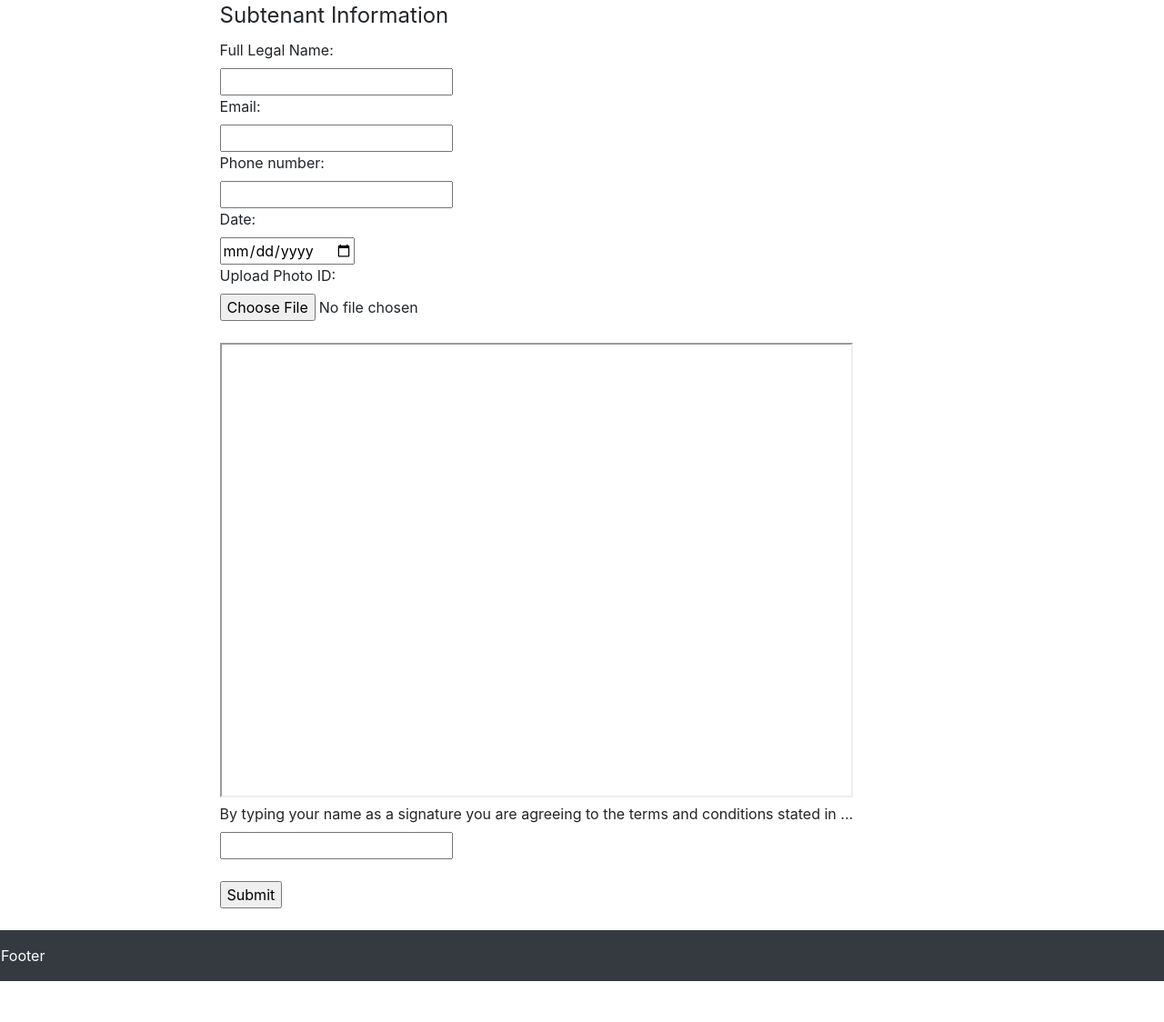
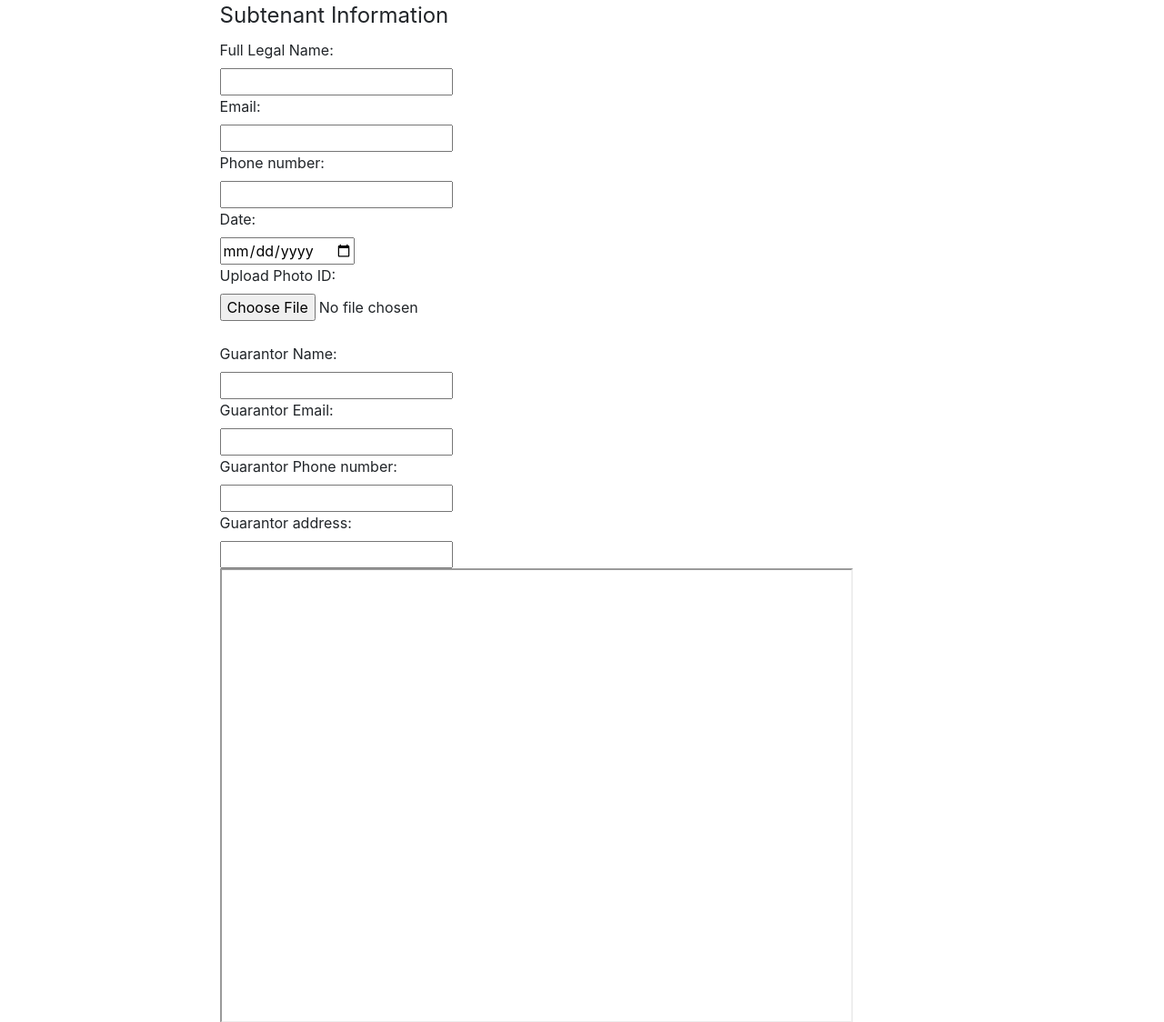
Before and after one commit to tuanla074/UniversitySublet, a Django app: page /sublets/1/subtenantInfo/ in a window 1280 px wide. Shown: the part 97-1221 px from the top of the page at 91% size. Before the commit the page ends 1176 px from the top, so only its background shows below. Run offline with Django 3.2, Linux system fonts and the light colour scheme; some libraries are stand-ins or nearby versions.

Commit message:
Commit at the end of demo.

```diff
--- a/sublets/templates/sublets/subtenantInfo.html
+++ b/sublets/templates/sublets/subtenantInfo.html
@@ -19,6 +19,14 @@
             <input required type="date" id="date" name="date"/><br>
             <label for="photoId">Upload Photo ID:</label><br>
             <input required type="file" id="photoId" name="photoId"><br><br>
+            <label for="gr_name">Guarantor Name:</label><br>
+            <input type="text" id="gr_name" name="gr_name"/><br>
+            <label for="gr_email">Guarantor Email:</label><br>
+            <input type="email" id="gr_email" name="gr_email"/><br>
+            <label for="gr_phone">Guarantor Phone number:</label><br>
+            <input type="tel" id="gr_phone" name="gr_phone"/><br>
+            <label for="gr_addr">Guarantor address:</label><br>
+            <input type="text" id="gr_addr" name="gr_addr"/><br>
             <iframe src="../../../img/Generic_Sublet_Agreement_11th.pdf" style="width:100%; height:500px">
             </iframe><br>
             <label for="signature">By typing your name as a signature you are
--- a/sublets/views.py
+++ b/sublets/views.py
@@ -77,6 +77,9 @@ def legalFee(request, listing_id):
                               chosen_sub=get_object_or_404(SubletListing.objects.all(), pk=listing_id),
                               gr_name=gr_name, gr_phone=gr_phone, gr_email=gr_email, gr_address=gr_address)
         subtenant.save()
+        chosen_sub = get_object_or_404(SubletListing.objects.all(), pk=listing_id)
+        chosen_sub.sublet_status = 0
+        chosen_sub.save()
     return render(request, 'sublets/legalFee.html', {'listing_id': listing_id})
 
 
```
